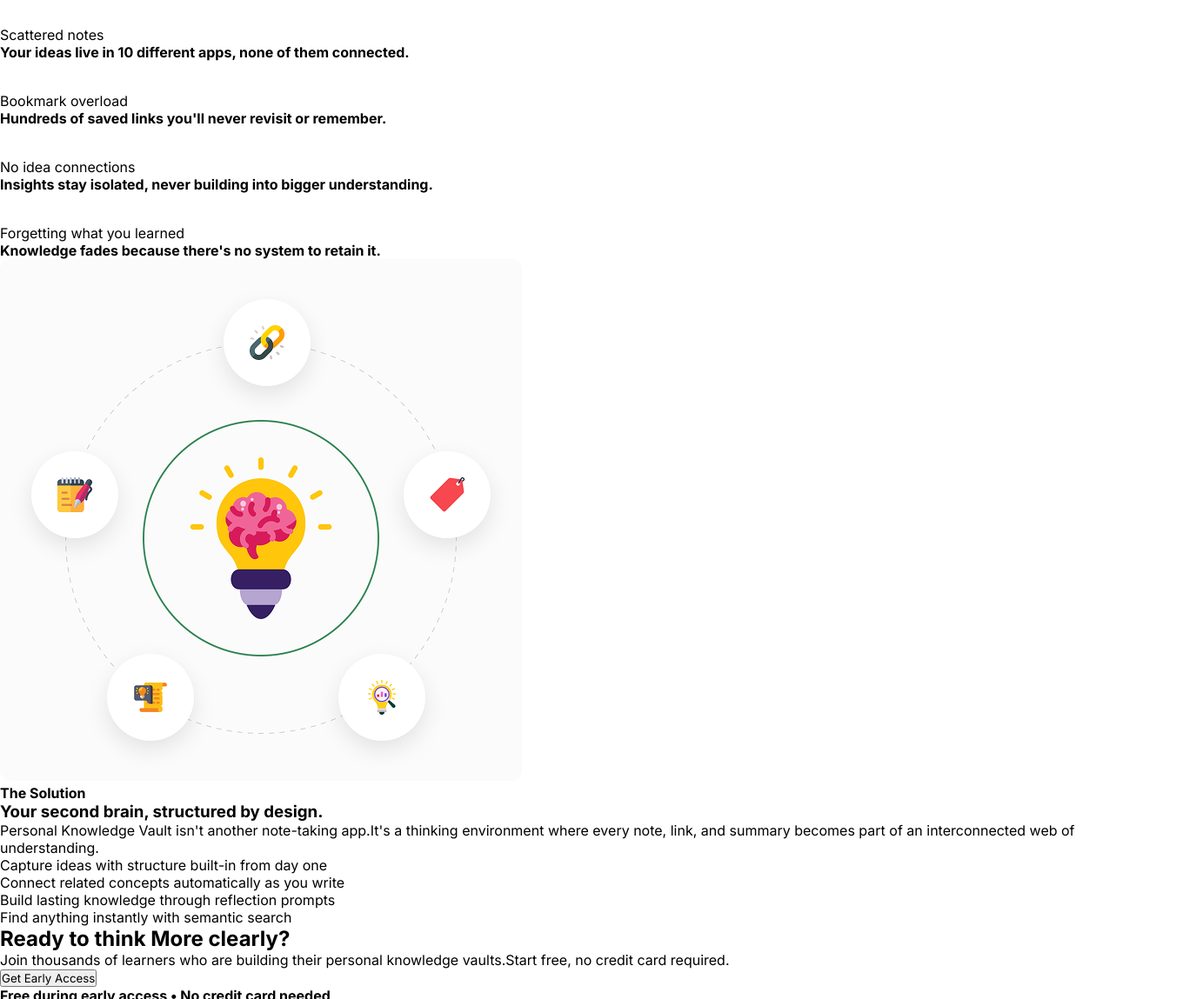
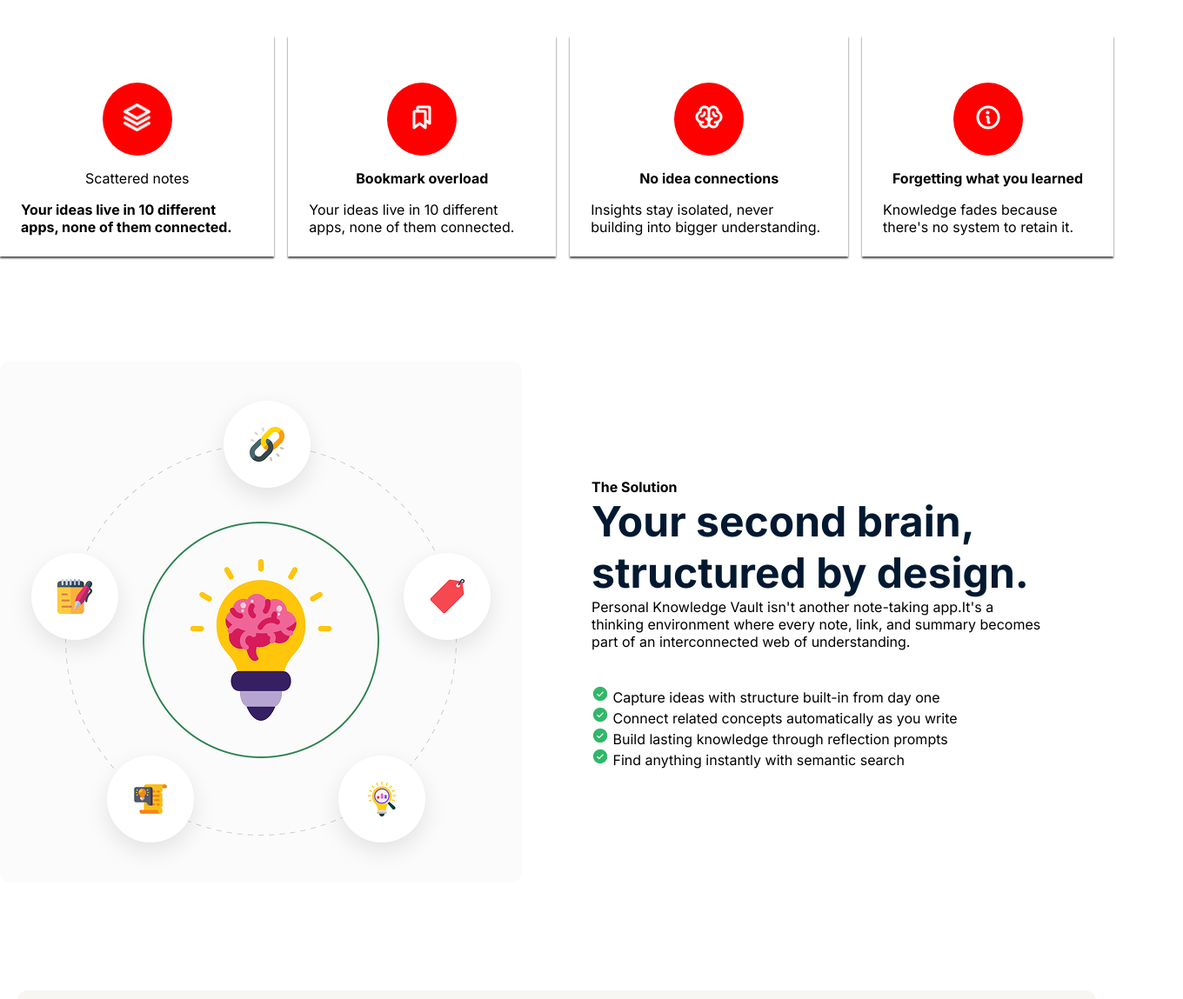
Before and after one commit to saiful230799/B13-A01, a plain HTML site: page index.html in a window 1280 px wide. Shown: the part 923-2072 px from the top of the page at 87% size, 1360 px wide, since content can reach past the window. Drawn offline with Linux system fonts and the light colour scheme; a web font is replaced by a local one.

Commit message:
assingment compelete

```diff
--- a/index.html
+++ b/index.html
@@ -60,29 +60,34 @@
 
         <div class="structure-info">
           <div class="info-card">
-            <img src="assets/Vector.png" alt="" />
+           <div class="info-card-img"> <img src="assets/Vector.png" alt="" /></div>
             <p>Scattered notes</p>
             <h4>
               Your ideas live in 10 different apps, none of them connected.
             </h4>
           </div>
           <div class="info-card">
-            <img src="assets/Bookmarks.png" alt="" />
-            <p>Bookmark overload</p>
-            <h4>Hundreds of saved links you'll never revisit or remember.</h4>
+           <div class="info-card-img"> <img src="assets/Bookmarks.png" alt="" /></div>
+            <h4>Bookmark overload</h4>
+            <p>
+              Your ideas live in 10 different apps, none of them connected.
+            </p>
           </div>
           <div class="info-card">
-            <img src="assets/Brain.png" alt="" />
-            <p>No idea connections</p>
-            <h4>
+           <div class="info-card-img"> <img src="assets/Brain.png" alt="" /></div>
+            <h4>No idea connections</h4>
+            <p>
               Insights stay isolated, never building into bigger understanding.
-            </h4>
+            </p>
           </div>
           <div class="info-card">
-            <img src="assets/Info.png" alt="" />
-            <p>Forgetting what you learned</p>
-            <h4>Knowledge fades because there's no system to retain it.</h4>
+           <div class="info-card-img"> <img src="assets/Info.png" alt="" /></div>
+            <h4>Forgetting what you learned</h4>
+            <p>
+              Knowledge fades because there's no system to retain it.
+            </p>
           </div>
+
         </div>
       </section>
 
@@ -98,43 +103,39 @@
             thinking environment where every note, link, and summary becomes
             part of an interconnected web of understanding.
           </p>
+          <div  class="checkcircle">
+            <p><img src="assets/CheckCircle.png" alt=""> Capture ideas with structure built-in from day one</p>
+            <p><img src="assets/CheckCircle.png" alt=""> Connect related concepts automatically as you write</p>
+            <p><img src="assets/CheckCircle.png" alt=""> Build lasting knowledge through reflection prompts</p>
+            <p><img src="assets/CheckCircle.png" alt=""> Find anything instantly with semantic search</p>
+
         </div>
-        <div>
-          <ul>
-            <li>Capture ideas with structure built-in from day one</li>
-            <li>Connect related concepts automatically as you write</li>
-            <li>Build lasting knowledge through reflection prompts</li>
-            <li>Find anything instantly with semantic search</li>
-          </ul>
         </div>
+
       </section>
 
       <section id="ready">
         <div class="ready-container">
-          <div class="ready-info">
-            <h2>Ready to think More clearly?</h2>
+            <h2 class="">Ready to think More clearly?</h2>
             <p>
               Join thousands of learners who are building their personal
-              knowledge vaults.Start free, no credit card required.
+              knowledge vaults. <br>Start free, no credit card required.
             </p>
-            <button class="btn">Get Early Access</button>
+            <button class="btn-1 early">Get Early Access</button>
             <h4>Free during early access • No credit card needed</h4>
-          </div>
         </div>
       </section>
     </main>
 
-    <footer id="navbar">
-      <div class="navbar-container">
-        <div class="navbar-info">
+    <footer id="footer">
+      <div class="footer-container">
+        <div class="footer-info">
           <a href=""><img src="assets/logo-navbar.png" alt="" /></a></div>
           <div>
             <h3>Social Links</h3>
-
-            <p>© 2026 Personal Knowledge Vault. All rights reserved.</p>
-
           </div>
       </div>
+      <p>© 2026 Personal Knowledge Vault. All rights reserved.</p>
     </footer>
   </body>
 </html>
--- a/style.css
+++ b/style.css
@@ -108,3 +108,96 @@ nav .menu a{
     height: 675px;
     display: flex;
 }
+
+.structure-info{
+    display: flex;
+    gap: 16px;
+
+}
+.info-card{
+    padding: 24px;
+    display: flex;
+    align-items: center;
+    justify-content: center;
+    flex-direction: column;
+    gap: 16px;
+    box-shadow: 0px 2px 2px #474747;
+    margin-top: 44px;
+
+}
+.info-card-img{
+    margin-top: 30px;
+    padding: 24px;
+    background-color: red;
+    border-radius: 50%;
+
+}
+.info-card img{
+    width: 32px;
+    height: 32px;
+
+}
+#solution{
+    display: flex;
+    align-items: center;
+    gap: 80px;
+    margin: 120px auto;
+
+
+
+}
+.solution-card{
+    padding-right: 80px;
+
+}
+
+.solution-card h3 {
+    font-size: 48px;
+    color: #001931;
+
+
+}
+.checkcircle{
+    justify-content: center;
+    padding-top: 40px;
+
+}
+#ready {
+    background-color: #F7F6F2;
+    margin: 0 auto;
+    width: 1240px;
+    display: flex;
+    align-items: center;
+    justify-content: center;
+    padding: 80px 0;
+    border-radius: 12px;
+
+
+
+}
+.ready-container {
+    text-align: center;
+}
+.ready-container h2{
+    font-size: 40px;
+    color: #001931;
+}
+.early {
+    margin: 24px 0;
+    box-shadow: 0px 2px 8px #474747;
+}
+#footer {
+    background-color: #001931;
+    text-align: center;
+}
+.footer-container {
+    display: flex;
+    justify-content: space-between;
+    align-items: center;
+    padding: 80px 60px 20px;
+    width: 1360px;
+
+}
+.footer-container h3, #footer p{
+    color: white;
+}
```
